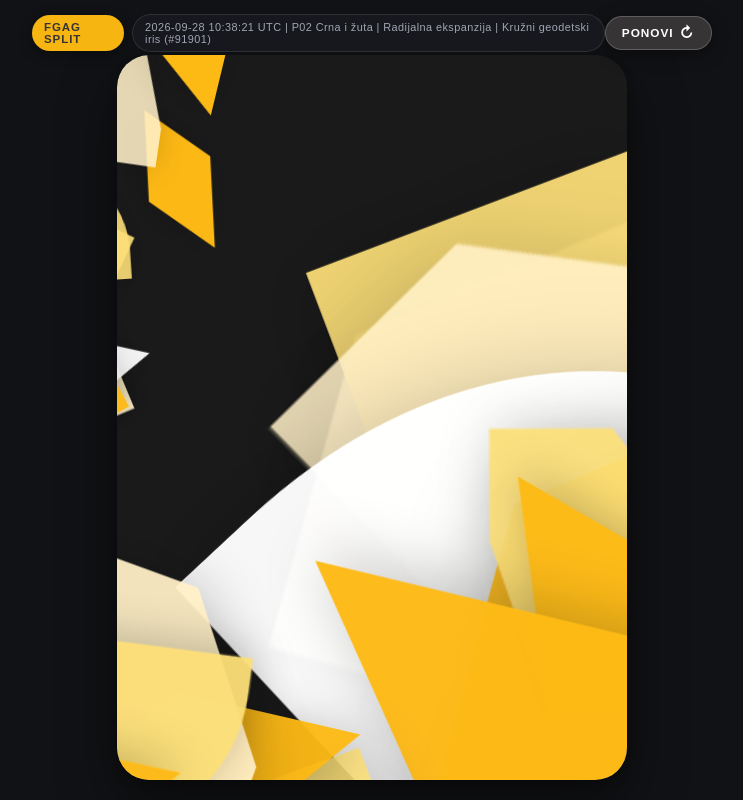
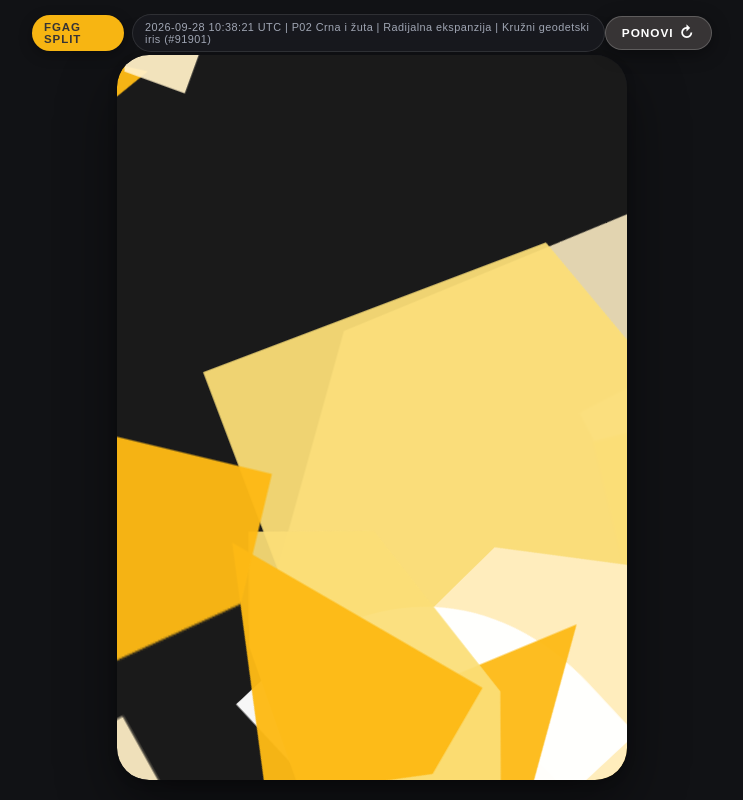
Before and after one commit to mariomatrix/55-godina, a website: page index.html in a window 1280 px wide. Both pictures are taken after a click on the button "PONOVI ↻". Shown: the whole page, without its empty margins (268-1011 px from the left). Drawn offline with Linux system fonts and the light colour scheme; animation ran at ten frames a second.

Commit message:
Smanji broj elemenata eksplozije za 50% i optimiziraj GPU performanse

```diff
--- a/app.js
+++ b/app.js
@@ -261,8 +261,8 @@
     const modeIndex = Math.floor(random() * EXPLOSION_MODES.length);
     const mode = EXPLOSION_MODES[modeIndex];
 
-    // 4. Broj elemenata: 58 do 70 za bogat, monumentalan prasak
-    const fragmentCount = 58 + Math.floor(random() * 13);
+    // 4. Broj elemenata: reducirano za 50% (28 do 34 elementa) za glatko izvođenje na slabijim računalima
+    const fragmentCount = 28 + Math.floor(random() * 7);
     const fragments = [];
 
     // Žarište eksplozije
@@ -276,22 +276,22 @@
       let sizeClass = 'size-mid';
       let scaleBurst = 1.0;
 
-      if (i < 8) {
+      if (i < 5) {
         // Monumentalne tektonske plohe
         sizeClass = 'size-monumental';
-        scaleBurst = 2.4 + random() * 1.4;
-      } else if (i < 24) {
+        scaleBurst = 2.6 + random() * 1.3;
+      } else if (i < 15) {
         // Veliki modularni elementi
         sizeClass = 'size-large';
-        scaleBurst = 1.5 + random() * 0.9;
-      } else if (i < 46) {
+        scaleBurst = 1.6 + random() * 0.8;
+      } else if (i < 25) {
         // Srednji elementi
         sizeClass = 'size-mid';
-        scaleBurst = 0.9 + random() * 0.6;
+        scaleBurst = 1.0 + random() * 0.5;
       } else {
         // Brze sitne krhotine i detalji
         sizeClass = 'size-shard';
-        scaleBurst = 0.5 + random() * 0.45;
+        scaleBurst = 0.6 + random() * 0.35;
       }
 
       // Bogat, visokokontrastan raspored boja
--- a/index.html
+++ b/index.html
@@ -10,7 +10,7 @@
   <link rel="preconnect" href="https://fonts.googleapis.com">
   <link rel="preconnect" href="https://fonts.gstatic.com" crossorigin>
   <link href="https://fonts.googleapis.com/css2?family=Inter:wght@400;600;700;800;900&display=swap" rel="stylesheet">
-  <link rel="stylesheet" href="style.css?v=2.3">
+  <link rel="stylesheet" href="style.css?v=2.4">
   <script src="vendor/gsap.min.js"></script>
 </head>
 <body>
@@ -194,6 +194,6 @@
     </div>
   </main>
 
-  <script src="app.js?v=2.3"></script>
+  <script src="app.js?v=2.4"></script>
 </body>
 </html>
--- a/style.css
+++ b/style.css
@@ -503,7 +503,7 @@ body {
   height: 100%;
   display: block;
   overflow: visible;
-  filter: drop-shadow(0 4px 14px rgba(0, 0, 0, 0.22));
+  backface-visibility: hidden;
 }
 
 /* Central assembling symbol (Exact official brand vector) */
```
